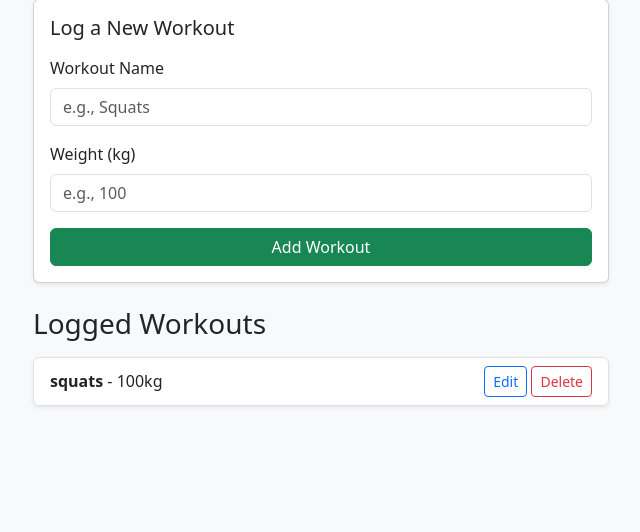
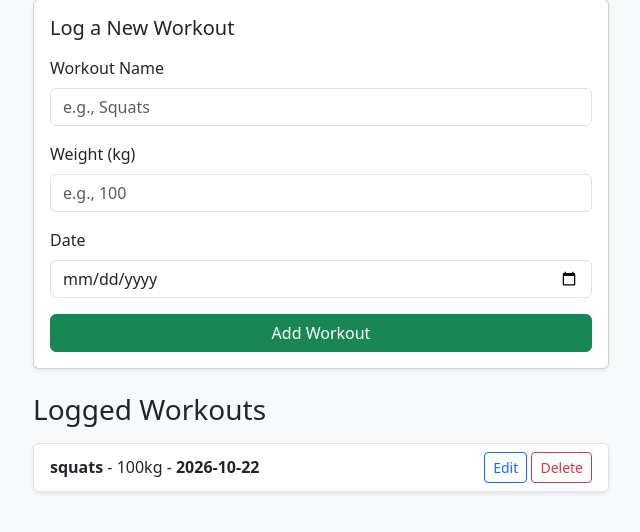
Before and after one commit to muhammadayaank700-cmd/gym-app, a Flask app: page / in a window 1280 px wide. Shown: the part 121-653 px from the top of the page, without its empty margins (319-959 px from the left). Run offline with Flask 3, Linux system fonts and the light colour scheme; data comes from the database, SQL or seed files in the repository; both versions use the stored data as it was after the commit.

Commit message:
added a date column to the database so users can enter the date they added their workout

```diff
--- a/app.py
+++ b/app.py
@@ -7,7 +7,7 @@ def init_db():
     conn = sqlite3.connect("gym.db")
     cursor = conn.cursor()
 
-    cursor.execute(''' CREATE TABLE IF NOT EXISTS workouts(id INTEGER PRIMARY KEY AUTOINCREMENT , name TEXT NOT NULL , weight TEXT NOT NULL)''')
+    cursor.execute(''' CREATE TABLE IF NOT EXISTS workouts(id INTEGER PRIMARY KEY AUTOINCREMENT , name TEXT NOT NULL , weight TEXT NOT NULL , date TEXT NOT NULL)''')
     conn.commit()
     conn.close()
 
@@ -23,19 +23,20 @@ def home():
         cursor = conn.cursor()
         workout = request.form.get("workout_name")
         weight = request.form.get("weight")
+        date = request.form.get("date")
 
-        cursor.execute("INSERT INTO workouts (name, weight) VALUES (? , ?)",(workout,weight))
+        cursor.execute("INSERT INTO workouts (name, weight,date) VALUES (? , ?,?)",(workout,weight,date))
         conn.commit()
         conn.close()
         return redirect("/")
 
     conn = sqlite3.connect("gym.db")
     cursor = conn.cursor()
-    cursor.execute("SELECT id , name , weight FROM workouts")
+    cursor.execute("SELECT id , name , weight , date FROM workouts")
     rows = cursor.fetchall()
     conn.close()
 
-    formatted_workouts = [{"id":row[0] , "name":row[1] , "weight":row[2]} for row in rows]
+    formatted_workouts = [{"id":row[0] , "name":row[1] , "weight":row[2] , "date":row[3]} for row in rows]
 
 
     return render_template("index.html", savedworkout = formatted_workouts)
@@ -59,18 +60,19 @@ def update(workout_id):
     if request.method == "POST":
         new_name = request.form.get("workout_name")
         new_weight = request.form.get("weight")
+        new_date = request.form.get("date")
 
-        cursor.execute("UPDATE workouts SET name = ? , weight = ? WHERE id =?",(new_name,new_weight,workout_id))
+        cursor.execute("UPDATE workouts SET name = ? , weight = ? , date = ? WHERE id =?",(new_name,new_weight,new_date,workout_id))
         conn.commit()
         conn.close()
 
         return redirect(url_for("home"))
 
-    cursor.execute("SELECT id , name , weight FROM workouts WHERE id = ?",(workout_id,))
+    cursor.execute("SELECT id , name , weight , date FROM workouts WHERE id = ?",(workout_id,))
     row = cursor.fetchone()
     conn.close()
 
-    workout_to_edit = {"id":row[0] , "name" :row[1] , "weight": row[2]}
+    workout_to_edit = {"id":row[0] , "name" :row[1] , "weight": row[2] , "date" : row[3]}
 
     return render_template("edit.html", workout=workout_to_edit)
 
--- a/templates/edit.html
+++ b/templates/edit.html
@@ -23,6 +23,10 @@
                         <label for="weight" class="form-label">Weight (kg)</label>
                         <input type="number" class="form-control" id="weight" name="weight" value="{{ workout.weight }}" required>
                     </div>
+                    <div class = "mb-3">
+                        <label for = "date" class = "form-label">Date</label>
+                        <input type = "date" class = "form-control" id = "date" name ="date" value ="{{workout.date}}">
+                    </div>
 
                     <div class="d-grid gap-2">
                         <button type="submit" class="btn btn-primary">Save Changes</button>
--- a/templates/index.html
+++ b/templates/index.html
@@ -23,6 +23,10 @@
                         <label for="weight" class="form-label">Weight (kg)</label>
                         <input type="number" class="form-control" id="weight" name="weight" required placeholder="e.g., 100">
                     </div>
+                    <div class = "mb-3">
+                        <label for = "date" class = "form-label">Date</label>
+                        <input type = "date" class = "form-control" id = "date" name ="date">
+                    </div>
                     <button type="submit" class="btn btn-success w-100">Add Workout</button>
                 </form>
             </div>
@@ -32,7 +36,7 @@
         <ul class="list-group shadow-sm">
             {% for w in savedworkout %}
                 <li class="list-group-item d-flex justify-content-between align-items-center">
-                    <span><strong>{{ w.name }}</strong> - {{ w.weight }}kg</span>
+                    <span><strong>{{ w.name }}</strong> - {{ w.weight }}kg - <strong>{{w.date}}</strong></span>
 
                     <div>
                         <a href="/update/{{ w.id }}" class="btn btn-sm btn-outline-primary">Edit</a>
```
Also changed, not shown: gym.db.
